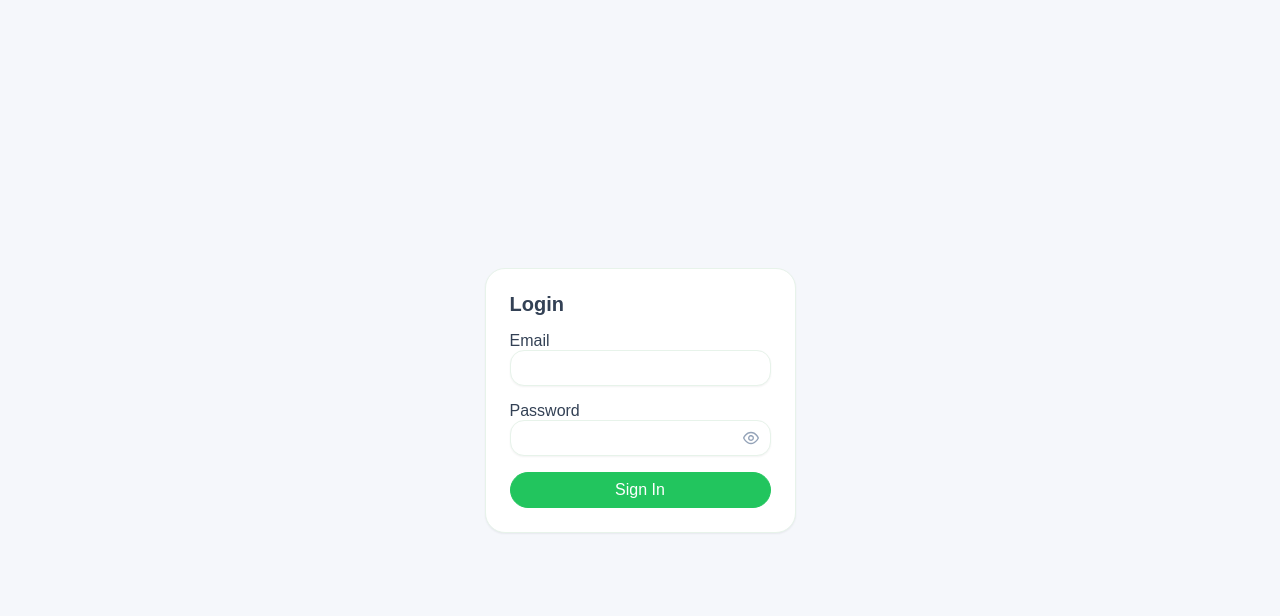
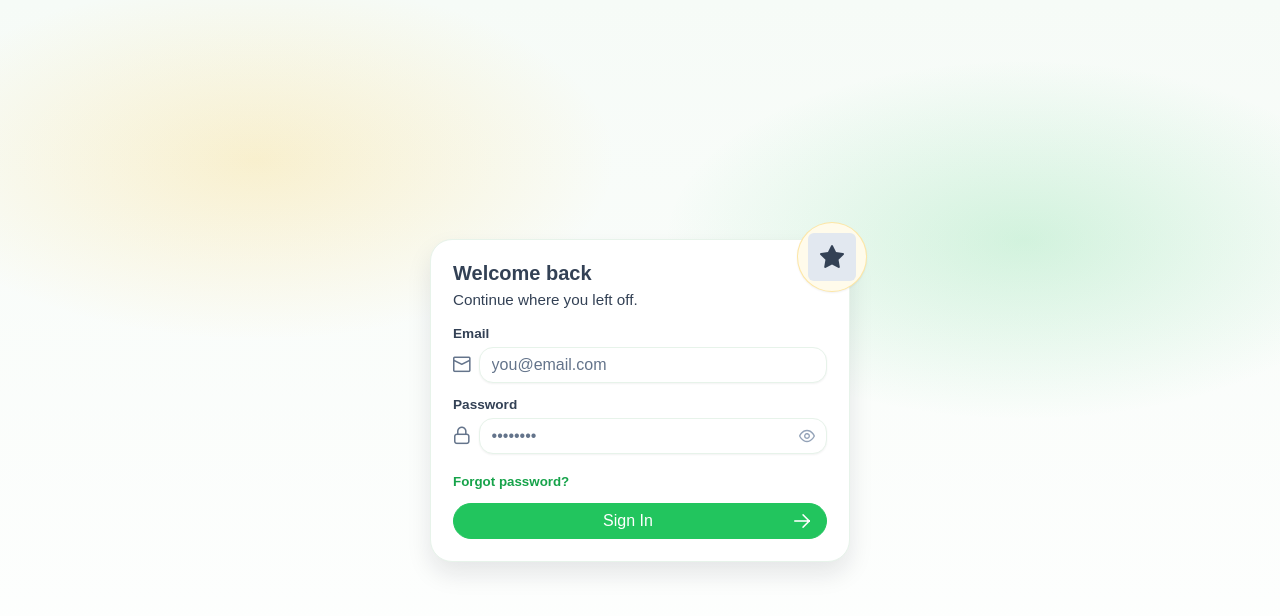
Before and after one commit to AndresYanquen/edu_app, a Vue app in the folder frontend/: page /login in a window 1280 px wide. Shown: the top 616 px of the page. Built offline with nearby package versions, Linux system fonts and the light colour scheme; no server answers; a web font is replaced by a local one.

Commit message:
login view changed

```diff
--- a/frontend/src/views/Login.vue
+++ b/frontend/src/views/Login.vue
@@ -1,21 +1,68 @@
 <template>
-  <div class="login-container">
-    <Card>
-      <template #title>{{ t('login.title') }}</template>
+  <div class="auth-page">
+    <Card class="auth-card">
       <template #content>
-        <form class="p-fluid" @submit.prevent="handleLogin">
+        <div class="auth-mascot">
+          <Avatar icon="pi pi-star-fill" size="large" />
+        </div>
+
+        <header class="auth-header">
+          <p class="auth-title">Welcome back</p>
+          <p class="auth-subtitle">Continue where you left off.</p>
+        </header>
+
+        <form class="auth-form" @submit.prevent="handleLogin">
           <div class="field">
-            <label for="email">{{ t('login.email') }}</label>
-            <InputText id="email" v-model="email" type="email" required />
+            <label class="field-label" for="email">{{ t('login.email') }}</label>
+            <span class="p-input-icon-left w-full">
+              <i class="pi pi-envelope" />
+              <InputText
+                id="email"
+                v-model="email"
+                type="email"
+                placeholder="you@email.com"
+                autocomplete="email"
+                class="w-full"
+                required
+              />
+            </span>
           </div>
+
           <div class="field">
-            <label for="password">{{ t('login.password') }}</label>
-            <Password id="password" v-model="password" toggle-mask :feedback="false" required />
+            <label class="field-label" for="password">{{ t('login.password') }}</label>
+            <span class="p-input-icon-left w-full">
+              <i class="pi pi-lock" />
+              <Password
+                id="password"
+                v-model="password"
+                placeholder="••••••••"
+                :toggleMask="true"
+                :feedback="false"
+                autocomplete="current-password"
+                class="w-full"
+                inputClass="w-full"
+                required
+              />
+            </span>
           </div>
+
+          <div class="auth-row">
+            <!-- <div class="remember">
+              <Checkbox inputId="remember" v-model="rememberMe" binary />
+              <label for="remember">Remember me</label>
+            </div> -->
+
+            <button type="button" class="auth-link" @click="onForgot">
+              Forgot password?
+            </button>
+          </div>
+
           <Button
             type="submit"
             :label="t('login.signIn')"
-            class="p-button-primary"
+            icon="pi pi-arrow-right"
+            iconPos="right"
+            class="auth-submit"
             :loading="auth.loading"
           />
         </form>
@@ -23,6 +70,7 @@
     </Card>
   </div>
 </template>
+
 
 <script setup>
 import { ref } from 'vue';
@@ -33,6 +81,8 @@ import { useAuthStore } from '../stores/auth';
 
 const email = ref('');
 const password = ref('');
+const rememberMe = ref(false);
+
 const auth = useAuthStore();
 const router = useRouter();
 const toast = useToast();
@@ -51,21 +101,164 @@ const handleLogin = async () => {
     });
   }
 };
+
+const onForgot = () => {
+  // Si tienes ruta /forgot, úsala:
+  // router.push('/forgot');
+  toast.add({
+    severity: 'info',
+    summary: 'Forgot password',
+    detail: 'Password reset flow coming soon.',
+    life: 2500,
+  });
+};
 </script>
 
 <style scoped>
-.login-container {
+.auth-page {
   min-height: 100vh;
+  display: grid;
+  place-items: center;
+  padding: 24px;
+  background:
+    radial-gradient(600px 300px at 20% 20%, rgba(251, 191, 36, 0.2), transparent 60%),
+    radial-gradient(600px 300px at 80% 30%, rgba(34, 197, 94, 0.18), transparent 60%),
+    linear-gradient(180deg, var(--app-bg) 0%, #ffffff 100%);
+}
+
+.auth-card {
+  width: min(420px, 92vw);
+  border-radius: 22px;
+  border: 1px solid var(--app-border);
+  background: var(--app-surface);
+  box-shadow: var(--shadow-md);
+  position: relative;
+}
+
+/* Card padding real (PrimeVue mete contenido dentro de .p-card-body) */
+.auth-card :deep(.p-card-body) {
+  padding: 22px;
+}
+
+/* Mascot badge */
+.auth-mascot {
+  position: absolute;
+  top: -18px;
+  right: -18px;
+  background: var(--brand-accent-soft);
+  border: 1px solid rgba(251, 191, 36, 0.35);
+  border-radius: 999px;
+  padding: 10px;
+  box-shadow: var(--shadow-sm);
+}
+
+/* Header */
+.auth-header {
+  margin-bottom: 18px;
+}
+
+.auth-title {
+  font-size: 1.25rem;
+  font-weight: 900;
+  margin: 0;
+}
+
+.auth-subtitle {
+  margin: 6px 0 0;
+  color: var(--text-secondary);
+  font-size: 0.95rem;
+}
+
+/* Form */
+.auth-form {
   display: flex;
-  justify-content: center;
-  align-items: center;
-  padding: 2rem;
-  background: #f5f7fb;
+  flex-direction: column;
 }
 
 .field {
-  margin-bottom: 1rem;
+  display: grid;
+  gap: 6px;
+  margin-bottom: 14px;
+}
+
+.field-label {
+  font-weight: 800;
+  font-size: 0.85rem;
+  color: var(--text-secondary);
+}
+
+/* Icon color */
+.p-input-icon-left > i {
+  color: var(--text-muted);
+  margin-right: 0.5rem;
+  font-size: 1.1rem;
+}
+
+/* Make icon-left wrapper full width */
+.w-full {
+  width: 100%;
+  display: block;
+}
+
+.p-input-icon-left {
   display: flex;
-  flex-direction: column;
+  align-items: center;
+  width: 100%;
+}
+
+:deep(.p-input-icon-left .p-inputtext),
+:deep(.p-input-icon-left input) {
+  width: 100%;
+}
+
+:deep(.p-password .p-inputtext) {
+  width: 100%;
+}
+
+/* Ensure Password root uses full width */
+:deep(.p-password) {
+  width: 100%;
+}
+
+/* Row actions */
+.auth-row {
+  display: flex;
+  justify-content: space-between;
+  align-items: center;
+  margin: 6px 0 14px;
+}
+
+.remember {
+  display: flex;
+  align-items: center;
+  gap: 10px;
+  color: var(--text-secondary);
+  font-weight: 700;
+  font-size: 0.9rem;
+}
+
+/* Link as button (better a11y + no href="#") */
+.auth-link {
+  border: 0;
+  background: transparent;
+  padding: 0;
+  cursor: pointer;
+  color: var(--brand-primary-hover);
+  font-weight: 800;
+  text-decoration: none;
+}
+
+.auth-link:hover {
+  text-decoration: underline;
+}
+
+/* Submit */
+.auth-submit {
+  width: 100%;
+  font-weight: 800;
+}
+
+.auth-submit:not(.p-disabled):hover {
+  box-shadow: 0 10px 20px rgba(34, 197, 94, 0.2);
 }
 </style>
```
